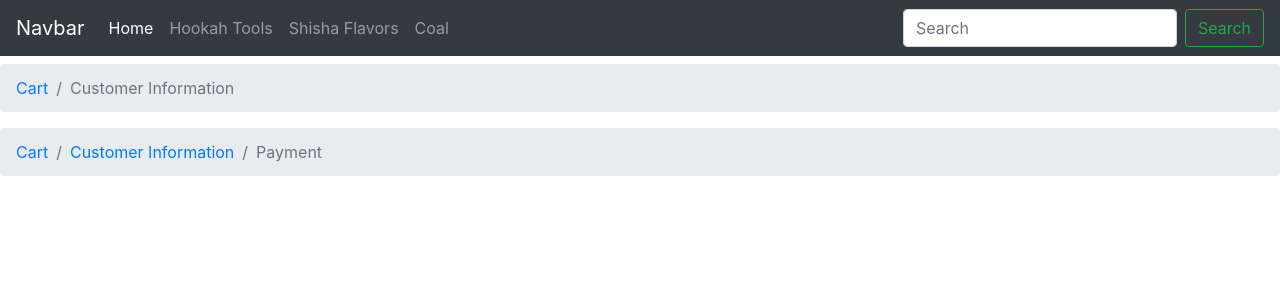
After one commit to sallyalrawi/anotherProject, a Node server app: template views/indexCart.html in a window 1280 px wide. The commit adds this page. Shown: the top 300 px of the page. Run offline with Node 20, Linux system fonts and the light colour scheme; the template is opened without the code that fills it, so the values that code supplies are empty; some libraries are stand-ins or nearby versions.

```diff
--- a/views/index.html
+++ b/views/index.html
@@ -60,7 +60,7 @@
                     </ol>
                     <div class="carousel-inner">
                         <div class="carousel-item active">
-                            <img src="../public/assets/img/hookah-smoking.jpg" class="d-block w-100" alt="...">
+                            <img src="../public/assets/img/hookah-smoking.jpg" class="d-block w-100" width="825px" height="321px" alt="...">
                             <div class="carousel-caption d-none d-md-block">
                                 <h5>First slide label</h5>
                                 <p>Nulla vitae elit libero, a pharetra augue mollis interdum.</p>
--- /dev/null
+++ b/views/indexCart.html
@@ -0,0 +1,96 @@
+<!doctype html>
+<html lang="en">
+
+<head>
+    <!-- Required meta tags -->
+    <meta charset="utf-8">
+    <meta name="viewport" content="width=device-width, initial-scale=1, shrink-to-fit=no">
+
+    <!-- Bootstrap CSS -->
+    <link rel="stylesheet" href="https://stackpath.bootstrapcdn.com/bootstrap/4.3.1/css/bootstrap.min.css"
+        integrity="sha384-ggOyR0iXCbMQv3Xipma34MD+dH/1fQ784/j6cY/iJTQUOhcWr7x9JvoRxT2MZw1T" crossorigin="anonymous">
+
+    <title>hookahZon</title>
+</head>
+
+<body>
+
+    <!-- Nav Bar -->
+    <nav class="navbar navbar-expand-lg navbar-dark bg-dark fixed-top">
+        <a class="navbar-brand" href="#">Navbar</a>
+        <button class="navbar-toggler" type="button" data-toggle="collapse" data-target="#navbarSupportedContent"
+            aria-controls="navbarSupportedContent" aria-expanded="false" aria-label="Toggle navigation">
+            <span class="navbar-toggler-icon"></span>
+        </button>
+
+        <div class="collapse navbar-collapse" id="navbarSupportedContent">
+            <ul class="navbar-nav mr-auto">
+                <li class="nav-item active">
+                    <a class="nav-link" href="#">Home <span class="sr-only">(current)</span></a>
+                </li>
+                <li class="nav-item">
+                    <a class="nav-link" href="#">Hookah Tools</a>
+                </li>
+                <li class="nav-item">
+                    <a class="nav-link" href="#">Shisha Flavors</a>
+                </li>
+                <li class="nav-item">
+                    <a class="nav-link" href="#">Coal</a>
+                </li>
+
+            </ul>
+            <form class="form-inline my-2 my-lg-0">
+                <input class="form-control mr-sm-2" type="search" placeholder="Search" aria-label="Search">
+                <button class="btn btn-outline-success my-2 my-sm-0" type="submit">Search</button>
+            </form>
+        </div>
+    </nav>
+    <!-- nav bar -->
+
+    <!--breadcrumb-->
+    <nav aria-label="breadcrumb">
+        <ol class="breadcrumb">
+            <li class="breadcrumb-item active" aria-current="page">Cart</li>
+        </ol>
+    </nav>
+
+    <nav aria-label="breadcrumb">
+        <ol class="breadcrumb">
+            <li class="breadcrumb-item"><a href="#">Cart</a></li>
+            <li class="breadcrumb-item active" aria-current="page">Customer Information</li>
+        </ol>
+    </nav>
+
+    <nav aria-label="breadcrumb">
+        <ol class="breadcrumb">
+            <li class="breadcrumb-item"><a href="#">Cart</a></li>
+            <li class="breadcrumb-item"><a href="#">Customer Information</a></li>
+            <li class="breadcrumb-item active" aria-current="page">Payment</li>
+        </ol>
+    </nav>
+
+    <!--end of bread crumb-->
+
+    <!-- cart -->
+
+
+    <!--end of cart-->
+
+    <!-- Optional JavaScript -->
+    <!-- jQuery first, then Popper.js, then Bootstrap JS -->
+    <script src="https://code.jquery.com/jquery-3.3.1.slim.min.js"
+        integrity="sha384-q8i/X+965DzO0rT7abK41JStQIAqVgRVzpbzo5smXKp4YfRvH+8abtTE1Pi6jizo"
+        crossorigin="anonymous"></script>
+    <script src="https://cdnjs.cloudflare.com/ajax/libs/popper.js/1.14.7/umd/popper.min.js"
+        integrity="sha384-UO2eT0CpHqdSJQ6hJty5KVphtPhzWj9WO1clHTMGa3JDZwrnQq4sF86dIHNDz0W1"
+        crossorigin="anonymous"></script>
+    <script src="https://stackpath.bootstrapcdn.com/bootstrap/4.3.1/js/bootstrap.min.js"
+        integrity="sha384-JjSmVgyd0p3pXB1rRibZUAYoIIy6OrQ6VrjIEaFf/nJGzIxFDsf4x0xIM+B07jRM"
+        crossorigin="anonymous"></script>
+
+
+
+
+</body>
+
+</html>
```
